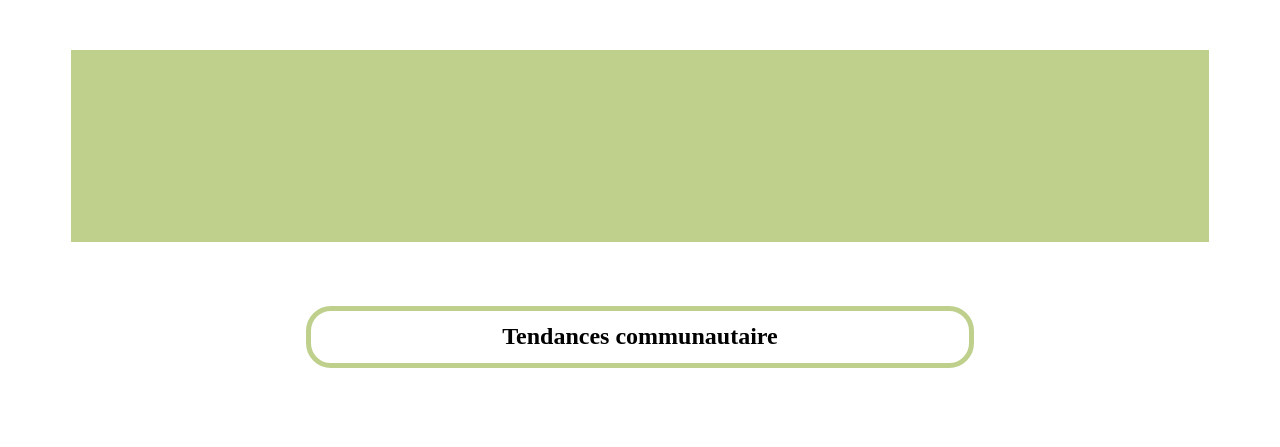
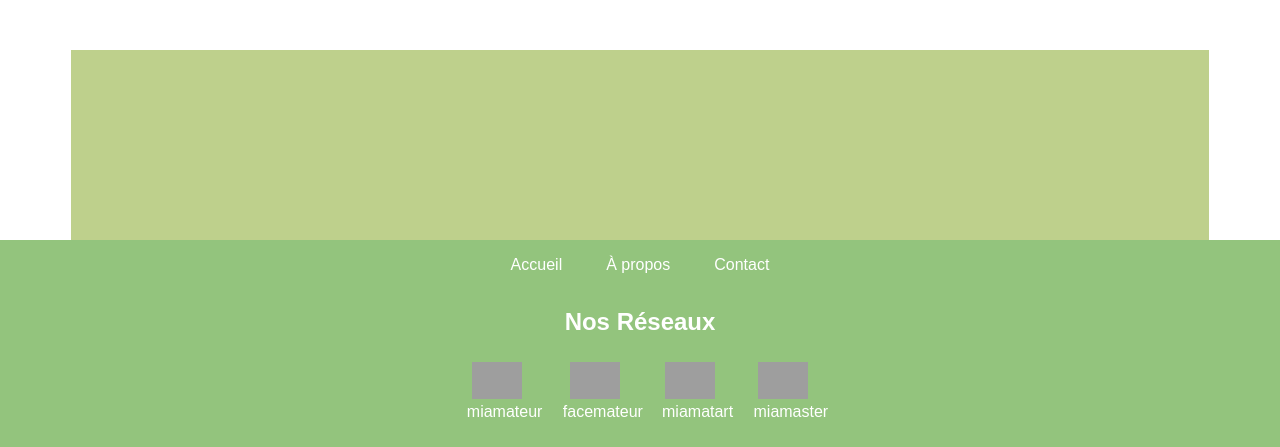
Before and after one commit to G1ul1o/Miamateur, a PHP site: page / in a window 1280 px wide. Shown: the part 353-800 px from the top of the page. Run offline with PHP 8.4, Linux system fonts and the light colour scheme; data that the repository does not hold is empty; grey boxes are pictures that could not be loaded.

Commit message:
Mise en place du footer

```diff
--- a/CSS/FOOTER.css
+++ b/CSS/FOOTER.css
@@ -0,0 +1,78 @@
+/*
+FOOTER
+*/
+footer{
+    align-items: center;
+    bottom: 0;
+    width: 100%;
+    left : 0;
+    position: fixed;
+    background-color: #93c47d;
+    text-align: center;
+}
+
+#lefooter {
+    display: flex;
+    flex-direction: column;
+    align-items: center;
+}
+
+footer li{
+    display: inline-block;
+    font-family: "Arial", sans-serif;
+    color : #93c47d;
+}
+
+.lien_footer{
+    text-decoration: none;
+    color: white;
+    font-family: "Arial", sans-serif;
+    margin-right: 20px;
+    margin-left: 20px;
+}
+
+
+.lien_footer_reseau{
+    text-decoration: none;
+    color: white;
+    font-family: "Arial", sans-serif;
+    margin-right: 10%;
+    margin-left: 10%;
+}
+
+.lien_footer:hover{
+    color: black;
+    transition: all 0.4s ease 0s;
+}
+
+footer img{
+    width: 50px;
+}
+
+.items_social{
+
+    display: flex;
+    align-items: center;
+    margin: 10px;
+    flex-direction: column;
+
+}
+
+#social_media {
+    display: flex;
+    justify-content: center;
+    align-items: center;
+    padding: 0;
+}
+
+#boutons-cliquables{
+    flex-direction: row;
+    padding: 0px;
+}
+
+footer h2 {
+    text-decoration: none;
+    color: white;
+    font-family: "Arial", sans-serif;
+    margin: 0;
+}
--- a/index.php
+++ b/index.php
@@ -112,4 +112,33 @@
             ?>
     </main>
     </body>
+    <footer>
+        <div id="lefooter">
+            <ul id="boutons-cliquables">
+                <li><a href="#" class="lien_footer">Accueil</a></li>
+                <li><a href="#" class="lien_footer">À propos</a></li>
+                <li><a href="#" class="lien_footer">Contact</a></li>
+            </ul>
+            <br>
+            <h2>Nos Réseaux</h2>
+            <ul id="social_media">
+                <div class="items_social">
+                    <li><img  src = "images/Instagram_icon.png.webp" alt="insta" ></li>
+                    <li><a href="#" class="lien_footer_reseau">miamateur</a> </li>
+                </div>
+                <div class="items_social">
+                    <li><img  src = "images/Facebook_f_logo_(2019).svg.png" alt="facebook"> </li>
+                    <li><a href="#" class="lien_footer_reseau">facemateur</a> </li>
+                </div>
+                <div class="items_social">
+                    <li><img src = "images/580b57fcd9996e24bc43c52e.png" alt="pinterest"> </li>
+                    <li><a href="#" class="lien_footer_reseau">miamatart</a> </li>
+                </div>
+                <div class="items_social">
+                    <li><img  src = "images/logo-rond-twitter.png" alt="twitter" > </li>
+                    <li><a href="#" class="lien_footer_reseau">miamaster</a> </li>
+                </div>
+            </ul>
+        </div>
+    </footer>
 </html>
```
